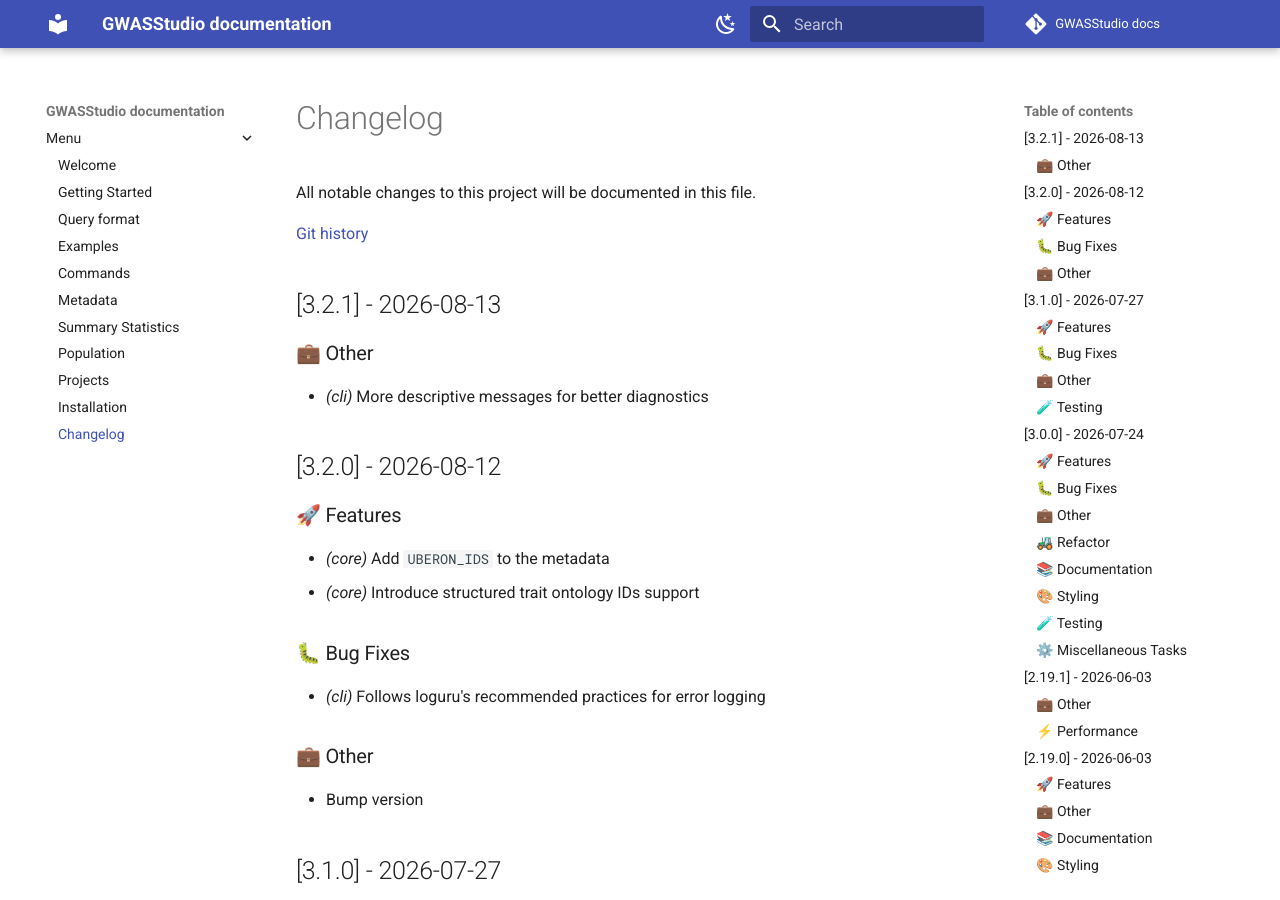
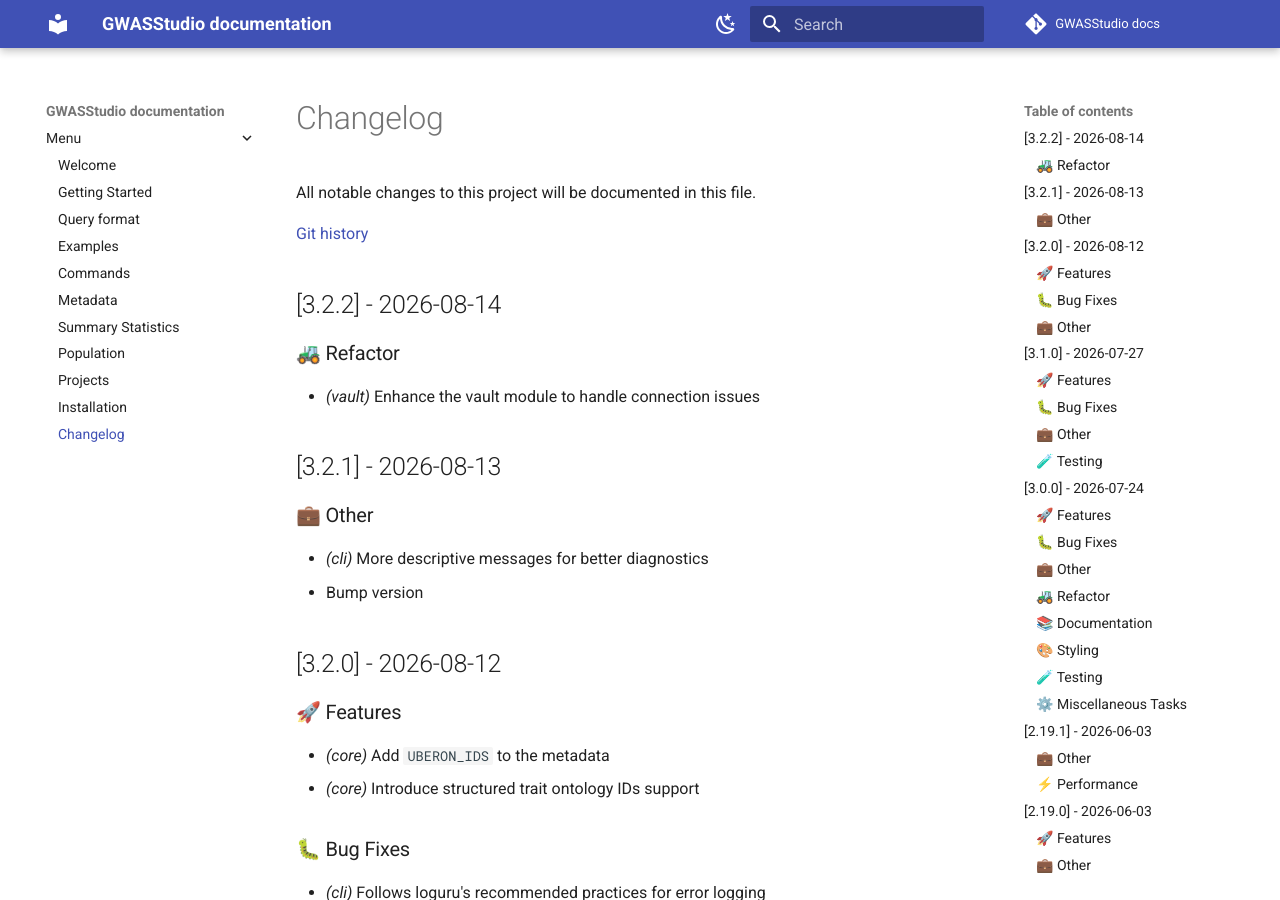
Before and after one commit to ht-diva/gwasstudio, an MkDocs documentation site: the page built from docs/changelog.md, in a window 1280 px wide and 900 px high. Built offline with MkDocs 1.6.1 and Material for MkDocs 9.7.7, drawn with Linux system fonts in a browser that asks for light colours; comment, search, counter and statistics services are not loaded.

Commit message:
bump version

```diff
--- a/docs/changelog.md
+++ b/docs/changelog.md
@@ -3,11 +3,18 @@
 All notable changes to this project will be documented in this file.
 
 [Git history](https://github.com/ht-diva/gwasstudio/commits/main/)
+## [3.2.2] - 2026-08-14
+
+### 🚜 Refactor
+
+- *(vault)* Enhance the vault module to handle connection issues
+
 ## [3.2.1] - 2026-08-13
 
 ### 💼 Other
 
 - *(cli)* More descriptive messages for better diagnostics
+- Bump version
 
 ## [3.2.0] - 2026-08-12
 
--- a/pyproject.toml
+++ b/pyproject.toml
@@ -1,6 +1,6 @@
 [project]
 name = "gwasstudio"
-version = "3.2.1"
+version = "3.2.2"
 description = ""
 authors = [
     { name = "Gianmauro Cuccuru", email = "gianmauro.cuccuru@fht.org" },
```
